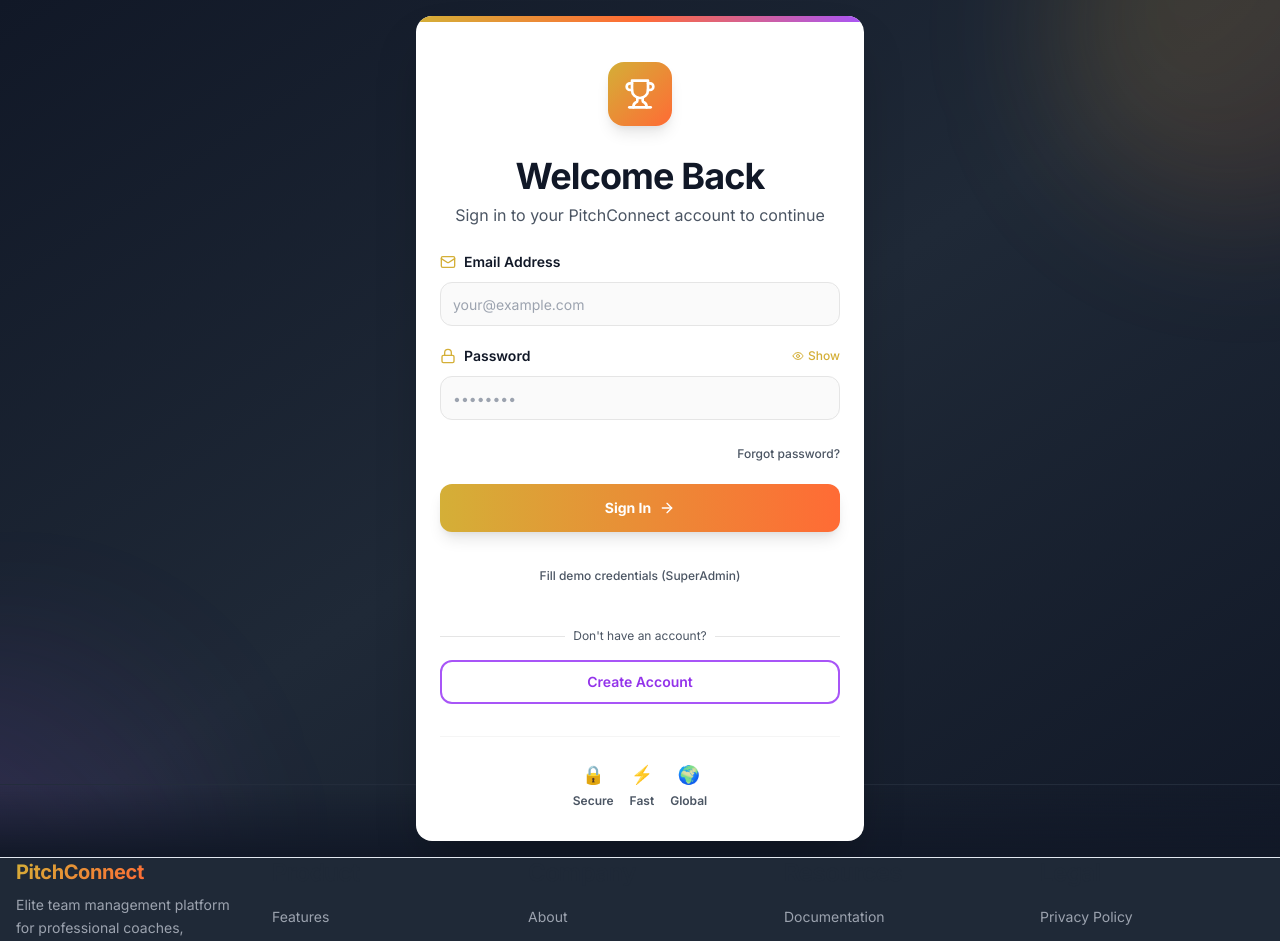
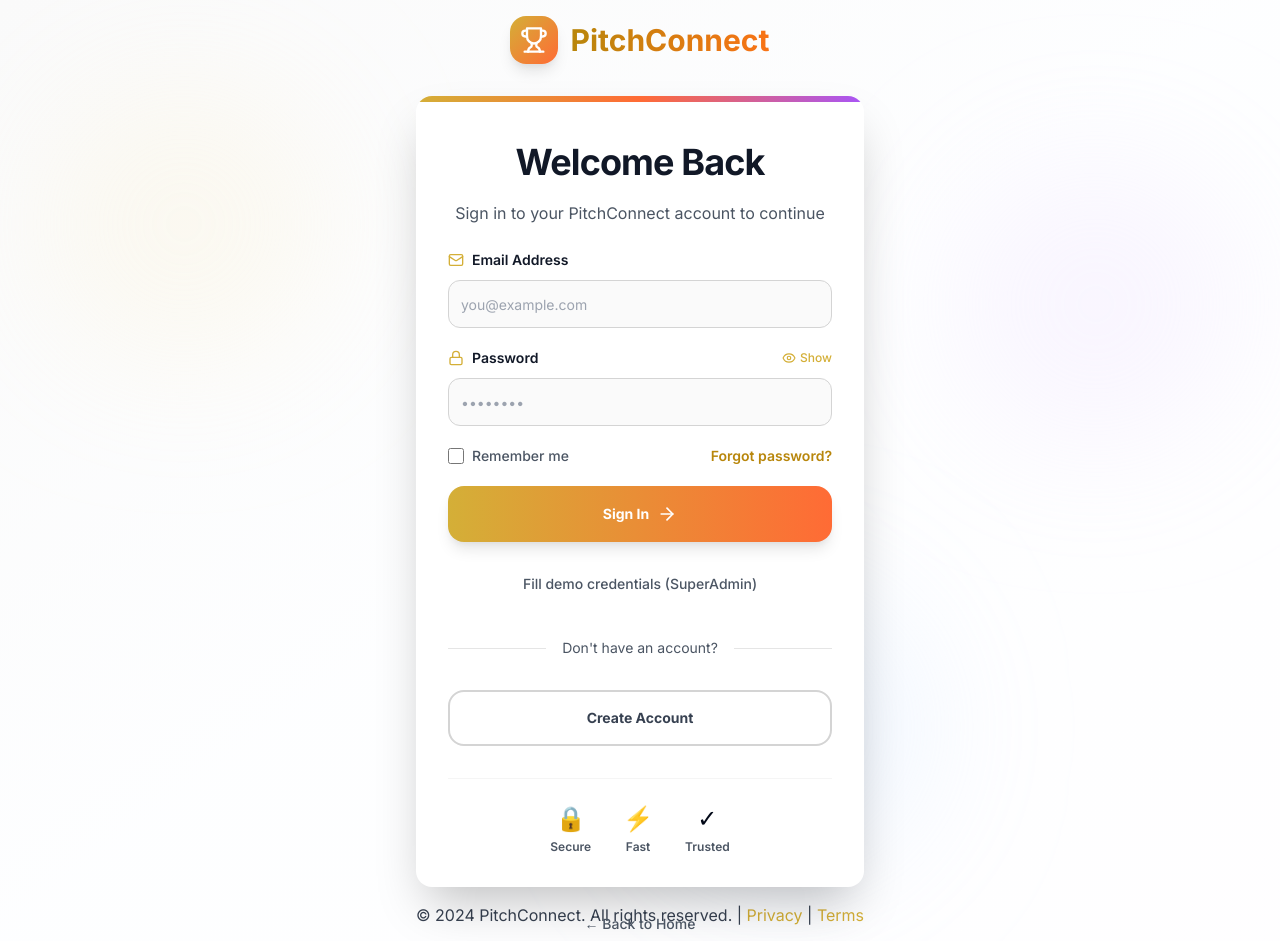
Before and after one commit to ange-bledoun-pitchconnect/PitchConnect, a Next.js app: page /auth/login in a window 1280 px wide. Shown: the top 941 px of the page. Built offline with nearby package versions, Linux system fonts and the light colour scheme; a web font is replaced by a local one.

Commit message:
feat: Complete world-class landing page with auth pages

```diff
--- a/src/app/auth/login/page.tsx
+++ b/src/app/auth/login/page.tsx
@@ -1,3 +1,4 @@
+// src/app/auth/login/page.tsx
 'use client';
 
 import Link from 'next/link';
@@ -37,7 +38,6 @@
       }
 
       if (result?.ok) {
-        // Small delay to ensure session is established
         await new Promise((resolve) => setTimeout(resolve, 500));
         router.push('/dashboard');
         router.refresh();
@@ -51,7 +51,7 @@
 
   const fillDemoCredentials = () => {
     setEmail('ange@getpitchconnect.com');
-    setPassword('your-actual-password'); // Update this
+    setPassword('your-actual-password'); // Update with actual demo password
   };
 
   const togglePasswordVisibility = () => {
@@ -59,43 +59,46 @@
   };
 
   return (
-    <div className="min-h-screen bg-gradient-to-br from-charcoal-900 via-charcoal-800 to-charcoal-900 flex items-center justify-center p-4 relative overflow-hidden">
+    <div className="min-h-screen bg-gradient-to-br from-neutral-50 via-blue-50/10 to-purple-50/10 flex items-center justify-center p-4 relative overflow-hidden">
       {/* Animated Background */}
       <div className="absolute inset-0 overflow-hidden pointer-events-none">
-        <div className="absolute -top-40 -right-40 w-96 h-96 bg-gradient-to-br from-gold-500/20 to-orange-400/10 rounded-full blur-3xl animate-blob" />
-        <div
-          className="absolute -bottom-40 -left-40 w-96 h-96 bg-gradient-to-tr from-purple-500/20 to-transparent rounded-full blur-3xl animate-blob"
-          style={{ animationDelay: '2s' }}
-        />
+        <div className="absolute top-20 left-10 w-72 h-72 bg-gold-200 rounded-full mix-blend-multiply filter blur-3xl opacity-20 animate-blob" />
+        <div className="absolute top-40 right-10 w-72 h-72 bg-purple-200 rounded-full mix-blend-multiply filter blur-3xl opacity-20 animate-blob animation-delay-2000" />
+        <div className="absolute bottom-20 left-1/2 w-72 h-72 bg-blue-200 rounded-full mix-blend-multiply filter blur-3xl opacity-20 animate-blob animation-delay-4000" />
       </div>
 
-      <Card className="w-full max-w-md relative z-10 bg-white border-0 shadow-2xl rounded-2xl overflow-hidden backdrop-blur-md">
+      <div className="w-full max-w-md relative z-10">
+        {/* Logo */}
+        <Link href="/" className="flex items-center justify-center gap-3 mb-8 group">
+          <div className="w-12 h-12 bg-gradient-to-br from-gold-500 to-orange-400 rounded-xl flex items-center justify-center shadow-lg group-hover:scale-110 transition-transform">
+            <Trophy className="w-7 h-7 text-white" />
+          </div>
+          <span className="text-3xl font-bold bg-gradient-to-r from-gold-600 to-orange-500 bg-clip-text text-transparent">
+            PitchConnect
+          </span>
+        </Link>
+
+        <Card className="bg-white border-0 shadow-2xl rounded-2xl overflow-hidden">
           <div className="h-1.5 bg-gradient-to-r from-gold-500 via-orange-400 to-purple-500" />
 
-        <CardHeader className="text-center pt-10 pb-6 px-6">
-          <div className="flex justify-center mb-6 animate-scale-in">
-            <div className="w-16 h-16 bg-gradient-to-br from-gold-500 to-orange-400 rounded-2xl flex items-center justify-center shadow-lg hover:shadow-2xl transition-all transform hover:scale-110">
-              <Trophy className="w-8 h-8 text-white" />
-            </div>
-          </div>
-
-          <CardTitle className="text-4xl font-bold text-charcoal-900 mb-3">Welcome Back</CardTitle>
+          <CardHeader className="text-center pt-10 pb-6 px-8">
+            <CardTitle className="text-4xl font-bold text-charcoal-900 mb-3">
+              Welcome Back
+            </CardTitle>
             <CardDescription className="text-base text-charcoal-600 leading-relaxed">
               Sign in to your PitchConnect account to continue
             </CardDescription>
           </CardHeader>
 
-        <CardContent className="pt-0 pb-8 px-6">
+          <CardContent className="pt-0 pb-8 px-8">
             {error && (
               <div className="mb-6 p-4 bg-red-50 border border-red-200 rounded-xl flex items-start gap-3 animate-slide-down">
                 <AlertCircle className="w-5 h-5 text-red-500 flex-shrink-0 mt-0.5" />
-              <div className="flex-1">
                 <p className="text-sm font-medium text-red-800">{error}</p>
-              </div>
               </div>
             )}
 
-          <form onSubmit={handleSubmit} className="space-y-5" suppressHydrationWarning>
+            <form onSubmit={handleSubmit} className="space-y-5">
               {/* Email Field */}
               <div className="space-y-2.5" suppressHydrationWarning>
                 <Label
@@ -105,18 +108,19 @@
                   <Mail className="w-4 h-4 text-gold-500" />
                   Email Address
                 </Label>
+                <div suppressHydrationWarning>
                   <Input
                     id="email"
                     type="email"
-                placeholder="your@example.com"
+                    placeholder="you@example.com"
                     value={email}
                     onChange={(e) => setEmail(e.target.value)}
                     disabled={isLoading}
                     required
                     autoComplete="email"
-                className="bg-neutral-50 border border-neutral-200 text-charcoal-900 placeholder:text-charcoal-400 focus:border-gold-500 focus:ring-2 focus:ring-gold-500/20 transition-all h-11 rounded-lg"
-                suppressHydrationWarning
+                    className="bg-neutral-50 border border-neutral-300 text-charcoal-900 placeholder:text-charcoal-400 focus:border-gold-500 focus:ring-2 focus:ring-gold-500/20 transition-all h-12 rounded-lg"
                   />
+                </div>
               </div>
 
               {/* Password Field */}
@@ -132,21 +136,22 @@
                   <button
                     type="button"
                     onClick={togglePasswordVisibility}
-                  className="text-xs font-medium text-gold-500 hover:text-orange-400 transition-colors flex items-center gap-1"
+                    className="text-xs font-medium text-gold-500 hover:text-gold-600 transition-colors flex items-center gap-1"
                   >
                     {showPassword ? (
                       <>
-                      <EyeOff className="w-3 h-3" />
+                        <EyeOff className="w-3.5 h-3.5" />
                         Hide
                       </>
                     ) : (
                       <>
-                      <Eye className="w-3 h-3" />
+                        <Eye className="w-3.5 h-3.5" />
                         Show
                       </>
                     )}
                   </button>
                 </div>
+                <div suppressHydrationWarning>
                   <Input
                     id="password"
                     type={showPassword ? 'text' : 'password'}
@@ -156,97 +161,117 @@
                     disabled={isLoading}
                     required
                     autoComplete="current-password"
-                className="bg-neutral-50 border border-neutral-200 text-charcoal-900 placeholder:text-charcoal-400 focus:border-gold-500 focus:ring-2 focus:ring-gold-500/20 transition-all h-11 rounded-lg"
-                suppressHydrationWarning
+                    className="bg-neutral-50 border border-neutral-300 text-charcoal-900 placeholder:text-charcoal-400 focus:border-gold-500 focus:ring-2 focus:ring-gold-500/20 transition-all h-12 rounded-lg"
                   />
                 </div>
+              </div>
 
-            <div className="text-right">
+              {/* Remember Me & Forgot Password */}
+              <div className="flex items-center justify-between">
+                <label className="flex items-center gap-2 cursor-pointer">
+                  <input
+                    type="checkbox"
+                    className="w-4 h-4 rounded border-neutral-300 text-gold-500 focus:ring-gold-500"
+                  />
+                  <span className="text-sm text-charcoal-600 font-medium">Remember me</span>
+                </label>
                 <Link
                   href="/auth/forgot-password"
-                className="text-xs font-medium text-charcoal-600 hover:text-gold-500 transition-colors"
+                  className="text-sm font-semibold text-gold-600 hover:text-gold-700 transition-colors"
                 >
                   Forgot password?
                 </Link>
               </div>
 
+              {/* Sign In Button */}
               <Button
                 type="submit"
                 disabled={isLoading}
-              className="w-full bg-gradient-to-r from-gold-500 to-orange-400 hover:from-gold-600 hover:to-orange-500 text-white font-bold py-3 h-12 rounded-lg transition-all duration-200 shadow-lg hover:shadow-xl transform hover:scale-105 mt-8"
+                className="w-full bg-gradient-to-r from-gold-500 to-orange-400 hover:from-gold-600 hover:to-orange-500 text-white font-bold py-6 h-14 rounded-xl transition-all duration-200 shadow-lg hover:shadow-xl"
               >
                 {isLoading ? (
                   <>
-                  <Loader2 className="w-4 h-4 mr-2 animate-spin" />
+                    <Loader2 className="w-5 h-5 mr-2 animate-spin" />
                     Signing in...
                   </>
                 ) : (
                   <>
                     Sign In
-                  <ArrowRight className="w-4 h-4 ml-2" />
+                    <ArrowRight className="w-5 h-5 ml-2" />
                   </>
                 )}
               </Button>
 
-            <div className="pt-2">
+              {/* Demo Credentials Button */}
               <button
                 type="button"
                 onClick={fillDemoCredentials}
-                className="w-full text-center text-xs font-medium text-charcoal-600 hover:text-purple-500 transition-colors py-2 hover:bg-purple-50 rounded-lg"
+                className="w-full text-center text-sm font-medium text-charcoal-600 hover:text-purple-600 transition-colors py-3 hover:bg-purple-50 rounded-lg"
               >
                 Fill demo credentials (SuperAdmin)
               </button>
-            </div>
+            </form>
 
-            <div className="relative py-4">
+            {/* Divider */}
+            <div className="relative my-8">
               <div className="absolute inset-0 flex items-center">
                 <div className="w-full border-t border-neutral-200" />
               </div>
-              <div className="relative flex justify-center text-xs">
-                <span className="px-2 bg-white text-charcoal-600">
+              <div className="relative flex justify-center text-sm">
+                <span className="px-4 bg-white text-charcoal-600">
                   Don&apos;t have an account?
                 </span>
               </div>
             </div>
 
+            {/* Sign Up Link */}
             <Link href="/auth/signup">
               <Button
                 type="button"
                 variant="outline"
-                className="w-full border-2 border-purple-500 text-purple-600 hover:bg-purple-50 font-semibold py-2.5 h-11 rounded-lg transition-all"
+                className="w-full border-2 border-neutral-300 text-charcoal-700 hover:bg-neutral-50 font-bold py-6 h-14 rounded-xl transition-all"
               >
                 Create Account
               </Button>
             </Link>
-          </form>
 
-          <div className="flex flex-wrap gap-4 justify-center text-center mt-8 pt-6 border-t border-neutral-100">
-            <div className="text-xs text-charcoal-600">
-              <div className="text-lg mb-1">🔒</div>
-              <div className="font-semibold">Secure</div>
+            {/* Trust Indicators */}
+            <div className="flex justify-center gap-8 mt-8 pt-6 border-t border-neutral-100">
+              <div className="text-center">
+                <div className="text-2xl mb-1">🔒</div>
+                <div className="text-xs font-semibold text-charcoal-600">Secure</div>
               </div>
-            <div className="text-xs text-charcoal-600">
-              <div className="text-lg mb-1">⚡</div>
-              <div className="font-semibold">Fast</div>
+              <div className="text-center">
+                <div className="text-2xl mb-1">⚡</div>
+                <div className="text-xs font-semibold text-charcoal-600">Fast</div>
               </div>
-            <div className="text-xs text-charcoal-600">
-              <div className="text-lg mb-1">🌍</div>
-              <div className="font-semibold">Global</div>
+              <div className="text-center">
+                <div className="text-2xl mb-1">✓</div>
+                <div className="text-xs font-semibold text-charcoal-600">Trusted</div>
               </div>
             </div>
           </CardContent>
         </Card>
 
-      <div className="absolute bottom-0 left-0 right-0 text-center py-6 text-charcoal-400 text-xs border-t border-charcoal-700/50 bg-gradient-to-t from-charcoal-900 to-transparent">
+        {/* Back to Home */}
+        <div className="text-center mt-6">
+          <Link href="/" className="text-sm text-charcoal-600 hover:text-gold-600 font-medium">
+            ← Back to Home
+          </Link>
+        </div>
+      </div>
+
+      {/* Footer */}
+      <div className="absolute bottom-0 left-0 right-0 text-center py-6 text-charcoal-500 text-xs">
         <p>
-          © 2025 PitchConnect. All rights reserved. |{' '}
-          <a href="#" className="hover:text-gold-400 transition">
+          © 2024 PitchConnect. All rights reserved. |{' '}
+          <Link href="/privacy" className="hover:text-gold-600 transition">
             Privacy
-          </a>{' '}
+          </Link>{' '}
           |{' '}
-          <a href="#" className="hover:text-gold-400 transition">
+          <Link href="/terms" className="hover:text-gold-600 transition">
             Terms
-          </a>
+          </Link>
         </p>
       </div>
     </div>
--- a/src/app/page.tsx
+++ b/src/app/page.tsx
@@ -331,7 +331,7 @@
           </div>
 
           <div className="flex items-center gap-3">
-            <Link href="/auth/signin">
+            <Link href="/auth/login">
               <Button variant="ghost" className="text-charcoal-700 hover:text-gold-600 font-semibold">
                 Sign In
               </Button>
```
Lines whose indentation alone changed are shown as unchanged.
